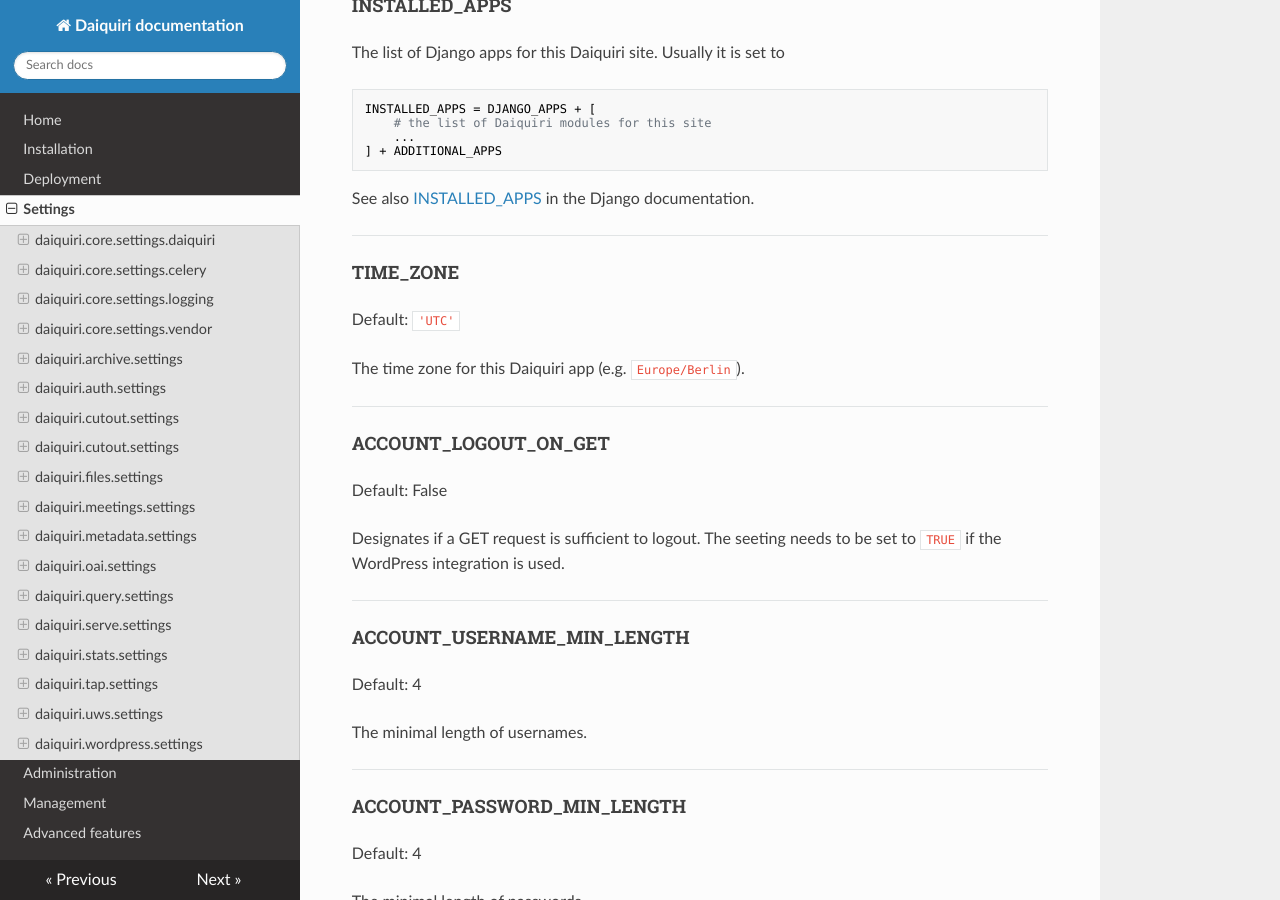
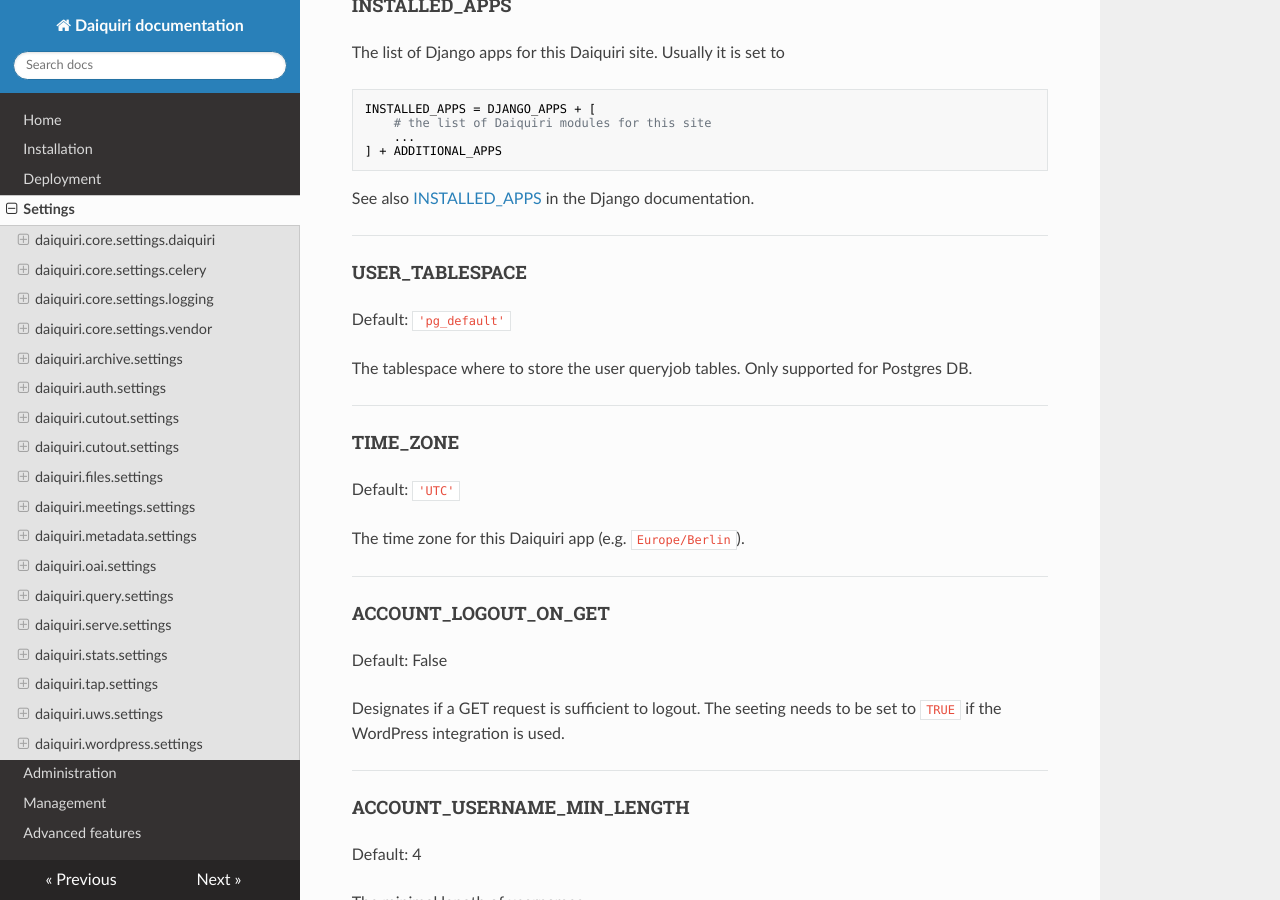
Before and after one commit to django-daiquiri/docs, an MkDocs documentation site: the page built from docs/settings.md, in a window 1280 px wide and 900 px high, scrolled down 2412 px. Built offline with MkDocs 1.6.1, drawn with Linux system fonts in a browser that asks for light colours; nearby versions of some CDN libraries.

Commit message:
added USER_TABLESPACE see daiquiri issue #107

````diff
--- a/docs/settings.md
+++ b/docs/settings.md
@@ -95,6 +95,14 @@ INSTALLED_APPS = DJANGO_APPS + [
 ] + ADDITIONAL_APPS
 ```
 See also [INSTALLED_APPS](https://docs.djangoproject.com/en/2.1/ref/settings/#std:setting-INSTALLED_APPS) in the Django documentation.
+
+---
+
+#### USER_TABLESPACE
+
+Default: `'pg_default'`
+
+The tablespace where to store the user queryjob tables. Only supported for Postgres DB.
 
 ---
 
````
